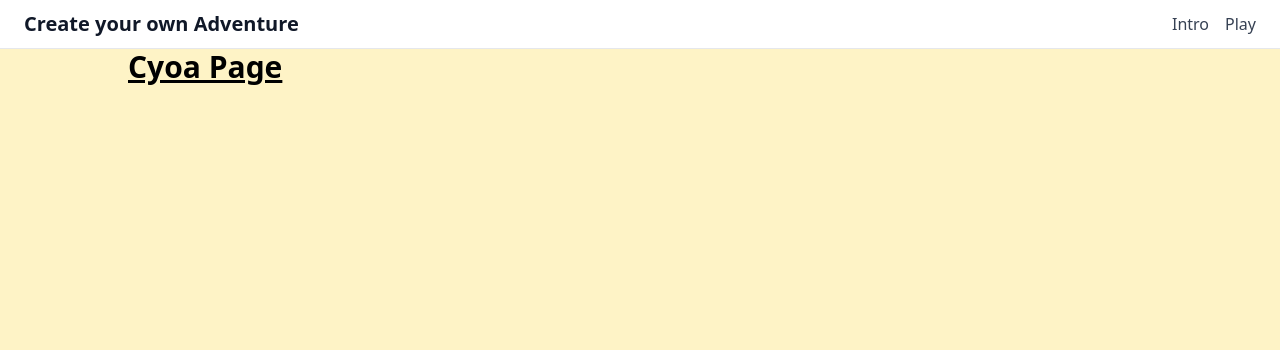
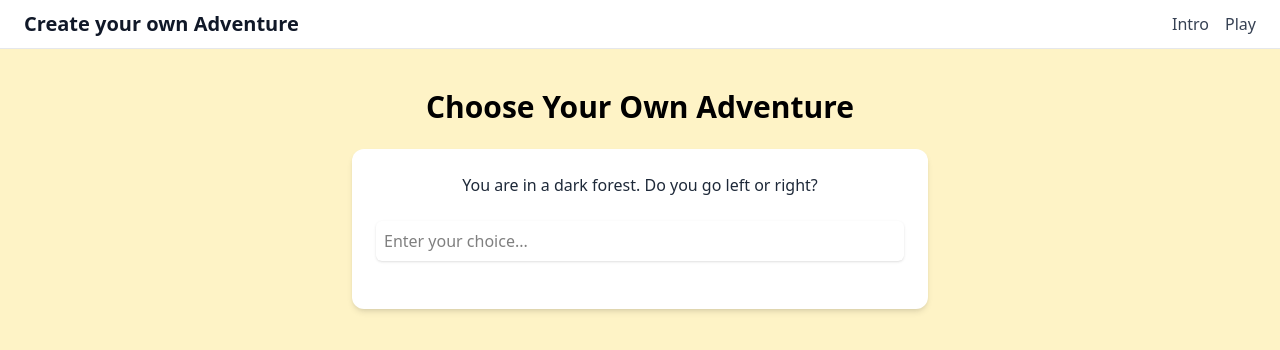
Before and after one commit to HystericLamp/CYOA-app, a React (Vite) app in the folder cyoa-front/: page /cyoa in a window 1280 px wide. Shown: the top 350 px of the page. Built offline with nearby package versions, Linux system fonts and the light colour scheme.

Commit message:
Basic setup for a CYOA app

```diff
--- a/cyoa-front/src/pages/Cyoa.jsx
+++ b/cyoa-front/src/pages/Cyoa.jsx
@@ -1,11 +1,48 @@
-import React from "react";
+import React, { useState } from "react";
 
 const Cyoa = () => {
+    const [story, setStory] = useState("You are in a dark forest. Do you go left or right?");
+    const [userInput, setUserInput] = useState("");
+
+    const handleSubmit = (e) => {
+        e.preventDefault();
+
+        // Placeholder logic — customize as needed
+        if (userInput.toLowerCase().includes("left")) {
+            setStory("You walk left and encounter a peaceful river.");
+        } else if (userInput.toLowerCase().includes("right")) {
+            setStory("You head right and find a mysterious cave.");
+        } else {
+            setStory("That choice isn't clear. Try 'left' or 'right'.");
+        }
+
+        //setStory(userInput);
+        setUserInput("");
+    };
+
     return(
-        <div class="max-w-screen-lg mx-auto">
-            <h2 class="text-3xl font-bold underline">
-                Cyoa Page
+        <div className="min-h-screen flex flex-col items-center py-10 px-4">
+            <h2 className="text-3xl font-bold mb-6">
+                Choose Your Own Adventure
             </h2>
+
+            <div className="bg-white rounded-xl shadow-md p-6 max-w-xl w-full text-center">
+                {/* Story Board */}
+                <p className="text-gray-800 mb-6">
+                    {story}
+                </p>
+
+                {/* Input Field */}
+                <form onSubmit={handleSubmit} className="mb-6">
+                    <input
+                        type="text"
+                        value={userInput}
+                        onChange={(e) => setUserInput(e.target.value)}
+                        placeholder="Enter your choice..."
+                        className="w-full p-2 rounded-md border-gray-300 shadow-sm focus:border-indigo-500 focus:ring-indigo-500"
+                    />
+                </form>
+            </div>
         </div>
     );
 };
--- a/cyoa-front/src/pages/Home.jsx
+++ b/cyoa-front/src/pages/Home.jsx
@@ -2,10 +2,20 @@ import React from "react";
 
 const Home = () => {
   return (
-    <div class="max-w-screen-lg mx-auto">
-        <h2 class="text-3xl font-bold underline">
-            Hello World
-        </h2>
+    <div className="min-h-screen">
+      {/** Introduction Content */}
+      <main className="flex justify-center items-center min-h-[calc(100vh-64px)]">
+        <div className="bg-white p-8 rounded-2xl shadow-md w-full max-w-md text-center">
+          <h2 className="text-xl font-bold mb-4">
+            Create your Own Adventure
+          </h2>
+          <p className="text-gray-700">
+            Welcome to my CYOA site! <br />
+            This is a simple CYOA site that allows you to create your own
+            adventure.
+          </p>
+        </div>
+      </main>
     </div>
   );
 };
```
